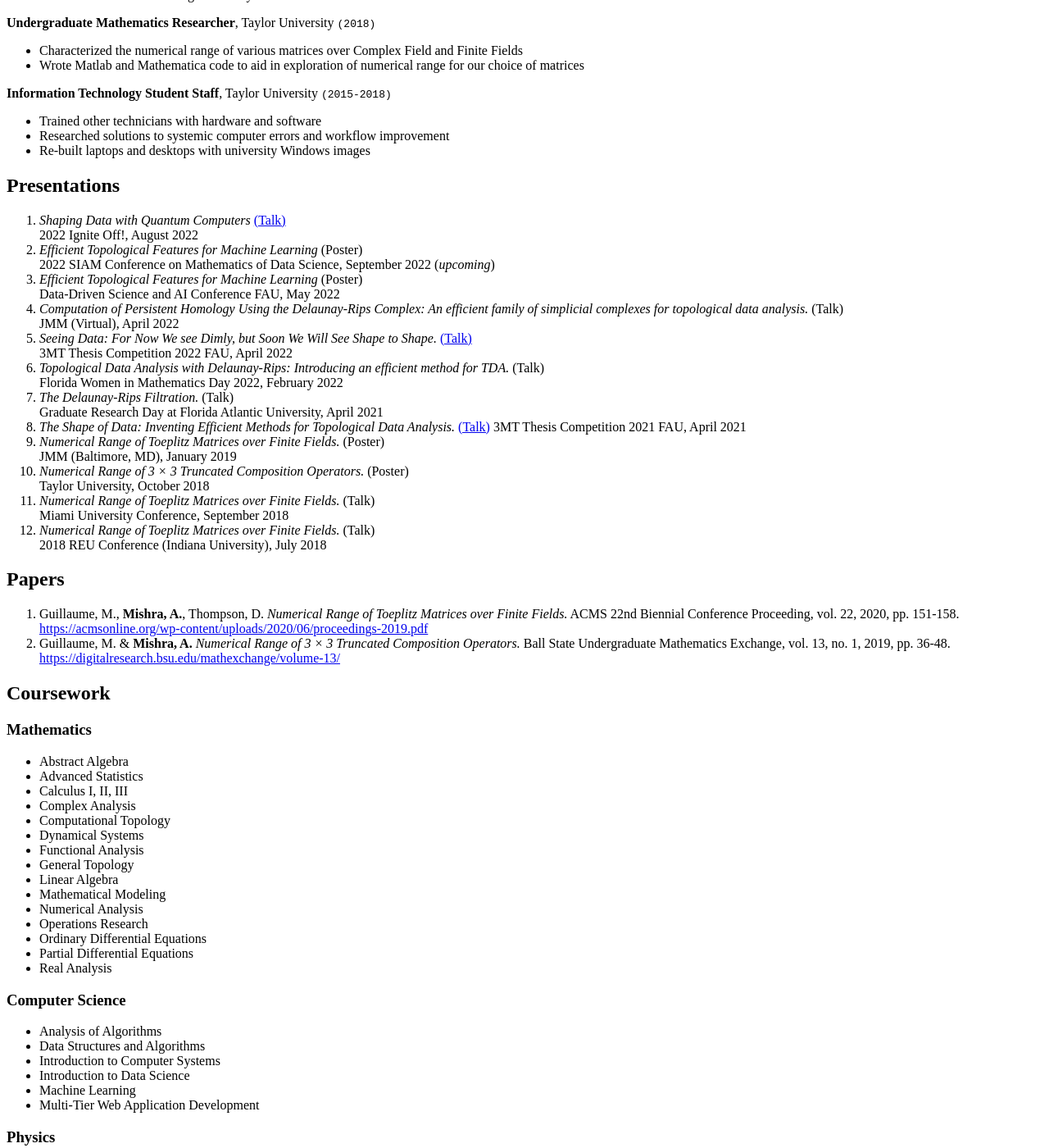
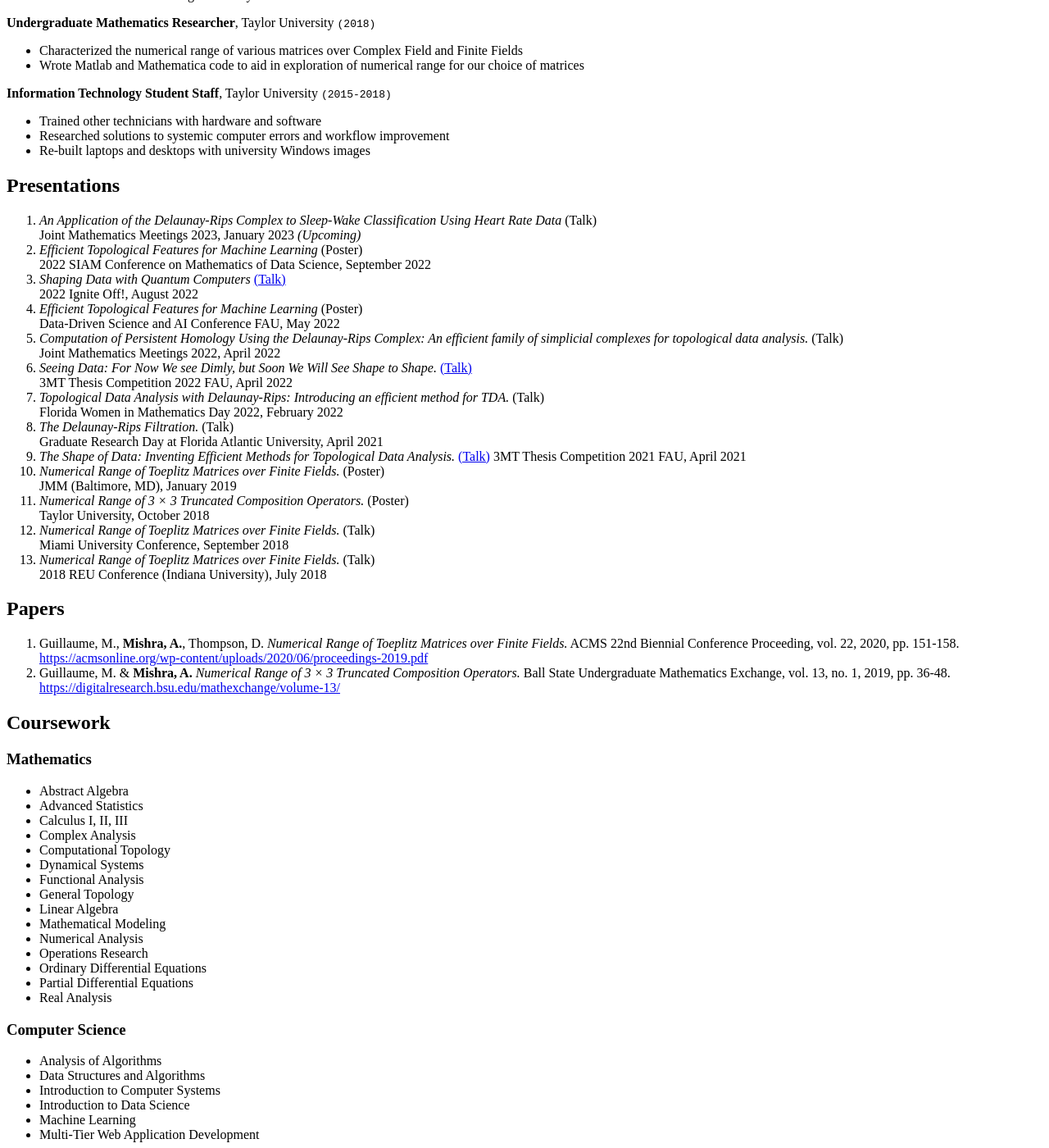
Before and after one commit to amish-mishra/amish-mishra.github.io, a Jekyll site: the page built from _pages/03_cv.md, in a window 1280 px wide and 1400 px high, scrolled down 2283 px. Shown: the whole window at 82% size. Built offline with Jekyll 4.4.1, drawn with Linux system fonts in a browser that asks for light colours; some web fonts are replaced; some of the changed text lies outside the part shown.

Commit message:
updated CV

```diff
--- a/_pages/03_cv.md
+++ b/_pages/03_cv.md
@@ -85,14 +85,16 @@ __RT Logic Project Team Member__, Taylor University `(2018)`
 
 ## Presentations
 
+1. *An Application of the Delaunay-Rips Complex to Sleep-Wake Classification Using Heart Rate Data* (Talk)
+Joint Mathematics Meetings 2023, January 2023 _(Upcoming)_
+1. *Efficient Topological Features for Machine Learning* (Poster)
+2022 SIAM Conference on Mathematics of Data Science, September 2022
 1. *Shaping Data with Quantum Computers* [(Talk)](https://vimeo.com/743411827/819eacfe78)
 2022 Ignite Off!, August 2022
-3. *Efficient Topological Features for Machine Learning* (Poster)
-2022 SIAM Conference on Mathematics of Data Science, September 2022 (_upcoming_)
 1. *Efficient Topological Features for Machine Learning* (Poster)
 Data-Driven Science and AI Conference FAU, May 2022
 1. *Computation of Persistent Homology Using the Delaunay-Rips Complex: An efficient family of simplicial complexes for topological data analysis.* (Talk)
-JMM (Virtual), April 2022
+Joint Mathematics Meetings 2022, April 2022
 1. *Seeing Data: For Now We see Dimly, but Soon We Will See Shape to Shape.* [(Talk)](https://youtu.be/IsaGI1OBNhE)
 3MT Thesis Competition 2022 FAU, April 2022
 1. *Topological Data Analysis with Delaunay-Rips: Introducing an efficient method for TDA.* (Talk)
@@ -151,11 +153,12 @@ Mathematics Exchange, vol. 13, no. 1, 2019, pp. 36-48. [https://digitalresearch.
 
 
 ## Teaching
+1. Introductory Statistics. Florida Atlantic University, August 2022-Decemeber 2022.
 1. Math for Liberal Arts I. Florida Atlantic University, January 2022-May 2022.
 2. Methods of Calculus for the Life Sciences. Florida Atlantic University, August 2021-December 2021.
 
 ## Computing
-Python | Qiskit | Matlab | Mathematica | Octave | R | RStudio | JupyterLab | IntelliJ IDE | Pycharm IDE | CSS | HTML | Java | GitLab | GitHub | Latex | Markdown | Bash | Linux
+Python | Qiskit | Matlab | Mathematica | Octave | R | RStudio | JupyterLab | VS Code | IntelliJ IDE | Pycharm IDE | CSS | HTML | Java | GitLab | GitHub | Latex | Markdown | Bash | Linux
 ## Languages
 English | Hindi | Spanish
 
```
Also changed, not shown: other parts of _pages/03_cv.md (+1 -1 lines).
